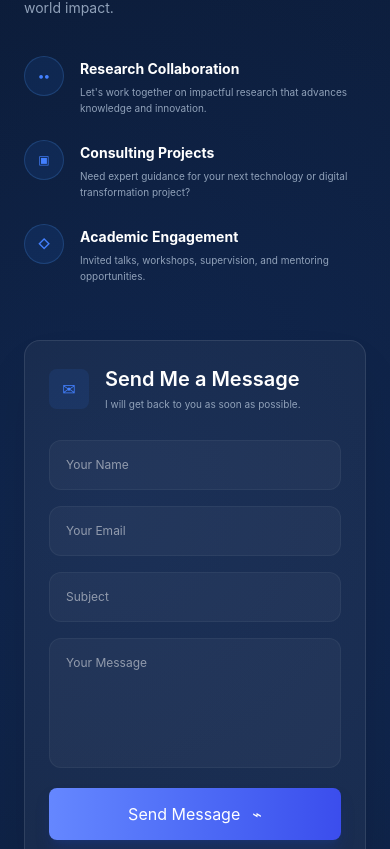
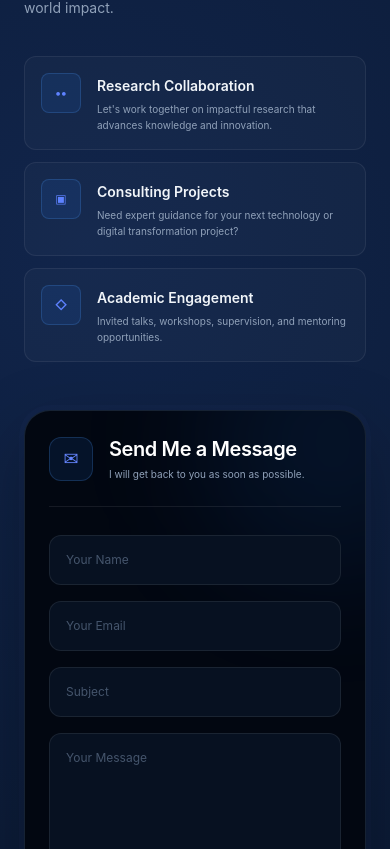
Before and after one commit to Kaveesha23dil/chameera_de_silva_portfolio, a React (Vite) app: page / in a window 390 px wide. Shown: the part 7955-8804 px from the top of the page. Built offline with nearby package versions, Linux system fonts and the light colour scheme.

Commit message:
feat: improve contact section styling and layout for better user experience

```diff
--- a/src/components/RemainingSections.tsx
+++ b/src/components/RemainingSections.tsx
@@ -155,48 +155,51 @@ function TestimonialsSection() {
 
 function ContactSection() {
   return (
-    <section id="contact" aria-labelledby="contact-heading" className="reveal-section relative overflow-hidden bg-[linear-gradient(120deg,#0a1830_0%,#10254c_100%)] pt-20 text-white sm:pt-24">
-      <div className="pointer-events-none absolute inset-0 bg-[radial-gradient(circle_at_30%_30%,rgba(45,101,211,0.15),transparent_40%)]" />
-      <div className="relative mx-auto grid w-full max-w-[1240px] grid-cols-1 gap-14 px-6 sm:px-8 lg:grid-cols-[46%_54%] lg:gap-20 lg:px-12">
+    <section id="contact" aria-labelledby="contact-heading" className="reveal-section relative overflow-hidden bg-[#0a1830] pt-20 text-white sm:pt-24 lg:pt-28">
+      <div className="pointer-events-none absolute inset-0 bg-[radial-gradient(circle_at_22%_20%,rgba(54,103,214,0.16),transparent_38%),radial-gradient(circle_at_82%_62%,rgba(48,79,186,0.1),transparent_32%)]" />
+      <div data-reveal className="relative mx-auto grid w-full max-w-[1240px] grid-cols-1 items-start gap-12 px-6 sm:px-8 lg:grid-cols-[44%_56%] lg:gap-16 lg:px-12">
         <div>
-          <p className="text-[11px] font-bold uppercase tracking-[0.16em] text-[#3978ff]">Contact <span className="ml-1 inline-block h-1.5 w-1.5 rounded-full bg-[#3978ff]" /></p>
-          <h2 id="contact-heading" className="mt-4 text-3xl font-bold leading-[1.08] tracking-[-0.03em] sm:text-4xl">Let's Connect &amp;<span className="block text-[#4380ff]">Build The Future Together</span></h2>
-          <p className="mt-6 max-w-[450px] text-sm leading-6 text-slate-400">I'm always open to discussing research collaborations, consulting opportunities, academic projects, and innovative ideas that create real-world impact.</p>
-          <div className="mt-9 space-y-6">
+          <p className="flex items-center gap-2 text-[11px] font-bold uppercase tracking-[0.16em] text-[#557cff]">Contact <span className="h-1.5 w-1.5 rounded-full bg-[#557cff]" /></p>
+          <h2 id="contact-heading" className="mt-4 max-w-[500px] text-3xl font-bold leading-[1.08] tracking-[-0.035em] sm:text-4xl lg:text-[2.65rem]">
+            Let's Connect &amp;<span className="block text-[#557cff]">Build The Future Together</span>
+          </h2>
+          <p className="mt-6 max-w-[470px] text-sm leading-6 text-slate-400">I'm always open to discussing research collaborations, consulting opportunities, academic projects, and innovative ideas that create real-world impact.</p>
+
+          <div className="mt-9 grid max-w-[500px] gap-3">
             {contactOptions.map((option) => (
-              <div key={option.title} className="flex gap-4">
-                <span className="grid h-10 w-10 shrink-0 place-items-center rounded-full border border-blue-400/20 bg-blue-500/10 text-xs font-bold text-[#4380ff]">{option.symbol}</span>
-                <span><strong className="text-sm">{option.title}</strong><small className="mt-1 block max-w-[350px] text-[10px] leading-4 text-slate-400">{option.text}</small></span>
+              <div key={option.title} className="group flex gap-4 rounded-xl border border-white/[0.07] bg-white/[0.025] p-4 transition-all duration-300 hover:translate-x-1 hover:border-blue-400/25 hover:bg-blue-500/[0.06]">
+                <span className="grid h-10 w-10 shrink-0 place-items-center rounded-lg border border-blue-400/20 bg-blue-500/10 text-xs font-bold text-[#5e82ff] transition-transform duration-300 group-hover:scale-105">{option.symbol}</span>
+                <span><strong className="text-sm font-semibold text-slate-100">{option.title}</strong><small className="mt-1 block max-w-[360px] text-[10px] leading-4 text-slate-400">{option.text}</small></span>
               </div>
             ))}
           </div>
         </div>
 
-        <form id="consultation" className="rounded-2xl border border-white/10 bg-white/[0.045] p-6 shadow-2xl shadow-black/15 sm:p-8" onSubmit={(event) => event.preventDefault()}>
-          <div className="flex items-center gap-4">
-            <span className="grid h-10 w-10 place-items-center rounded-lg bg-blue-500/10 text-[#4380ff]">✉</span>
-            <span><h3 className="text-xl font-semibold">Send Me a Message</h3><p className="mt-1 text-[10px] text-slate-400">I will get back to you as soon as possible.</p></span>
+        <form id="consultation" className="relative overflow-hidden rounded-[26px] border border-blue-300/[0.14] bg-[#020711] p-6 shadow-[0_24px_70px_rgba(0,0,0,0.25),0_0_0_5px_rgba(75,105,190,0.03)] sm:p-8 lg:p-10" onSubmit={(event) => event.preventDefault()}>
+          <div className="pointer-events-none absolute -right-24 -top-24 h-64 w-64 rounded-full bg-blue-500/10 blur-3xl" />
+          <div className="relative flex items-center gap-4 border-b border-white/[0.08] pb-6">
+            <span className="grid h-11 w-11 place-items-center rounded-xl border border-blue-400/20 bg-blue-500/10 text-lg text-[#6586ff]" aria-hidden="true">&#9993;</span>
+            <span><h3 className="text-xl font-semibold tracking-[-0.02em]">Send Me a Message</h3><p className="mt-1 text-[10px] text-slate-400">I will get back to you as soon as possible.</p></span>
           </div>
-          <div className="mt-7 grid gap-4 sm:grid-cols-2">
+          <div className="relative mt-7 grid gap-4 sm:grid-cols-2">
             <label className="sr-only" htmlFor="name">Your name</label>
-            <input id="name" type="text" placeholder="Your Name" className="rounded-xl border border-white/5 bg-white/[0.035] px-4 py-4 text-xs text-white outline-none transition focus:border-blue-400/50" />
+            <input id="name" type="text" placeholder="Your Name" className="rounded-xl border border-white/[0.08] bg-[#071121] px-4 py-4 text-xs text-white outline-none transition-all placeholder:text-slate-600 hover:border-white/15 focus:border-blue-400/50 focus:bg-[#09162a]" />
             <label className="sr-only" htmlFor="email">Your email</label>
-            <input id="email" type="email" placeholder="Your Email" className="rounded-xl border border-white/5 bg-white/[0.035] px-4 py-4 text-xs text-white outline-none transition focus:border-blue-400/50" />
+            <input id="email" type="email" placeholder="Your Email" className="rounded-xl border border-white/[0.08] bg-[#071121] px-4 py-4 text-xs text-white outline-none transition-all placeholder:text-slate-600 hover:border-white/15 focus:border-blue-400/50 focus:bg-[#09162a]" />
             <label className="sr-only" htmlFor="subject">Subject</label>
-            <input id="subject" type="text" placeholder="Subject" className="rounded-xl border border-white/5 bg-white/[0.035] px-4 py-4 text-xs text-white outline-none transition focus:border-blue-400/50 sm:col-span-2" />
+            <input id="subject" type="text" placeholder="Subject" className="rounded-xl border border-white/[0.08] bg-[#071121] px-4 py-4 text-xs text-white outline-none transition-all placeholder:text-slate-600 hover:border-white/15 focus:border-blue-400/50 focus:bg-[#09162a] sm:col-span-2" />
             <label className="sr-only" htmlFor="message">Your message</label>
-            <textarea id="message" rows={6} placeholder="Your Message" className="resize-none rounded-xl border border-white/5 bg-white/[0.035] px-4 py-4 text-xs text-white outline-none transition focus:border-blue-400/50 sm:col-span-2" />
+            <textarea id="message" rows={6} placeholder="Your Message" className="resize-none rounded-xl border border-white/[0.08] bg-[#071121] px-4 py-4 text-xs text-white outline-none transition-all placeholder:text-slate-600 hover:border-white/15 focus:border-blue-400/50 focus:bg-[#09162a] sm:col-span-2" />
           </div>
-          <button type="submit" className="mt-5 flex w-full items-center justify-center gap-3 rounded-lg bg-gradient-to-r from-[#6587ff] to-[#3b4ded] px-5 py-3.5 text-xs font-semibold shadow-lg shadow-blue-900/40 transition-transform hover:-translate-y-0.5">Send Message <span aria-hidden="true">⌁</span></button>
+          <button type="submit" className="group relative mt-5 flex w-full items-center justify-center gap-3 overflow-hidden rounded-xl border border-blue-300/20 bg-gradient-to-r from-[#5b7dff] to-[#3549e8] px-5 py-4 text-xs font-semibold shadow-[0_12px_34px_rgba(48,68,218,0.3)] transition-all duration-300 hover:-translate-y-0.5 hover:shadow-[0_16px_40px_rgba(48,68,218,0.4)]">Send Message <span className="transition-transform duration-300 group-hover:translate-x-1" aria-hidden="true">&#8594;</span></button>
         </form>
       </div>
-
-      <footer className="relative mt-24 px-4 pb-8 sm:px-6 sm:pb-10">
-        <div data-reveal className="relative mx-auto w-full max-w-[1240px] overflow-hidden rounded-[26px] border border-blue-300/[0.14] bg-[#020711] shadow-[0_30px_90px_rgba(0,0,0,0.35),0_0_0_6px_rgba(80,110,190,0.04)]">
+      <footer className="relative mt-16 w-full pb-0 sm:mt-20">
+        <div data-reveal className="relative w-full overflow-hidden border-y border-blue-300/[0.14] bg-[#020711] shadow-[0_-20px_70px_rgba(0,0,0,0.2)]">
           <div className="pointer-events-none absolute inset-x-[12%] bottom-[-180px] h-[360px] rounded-full bg-[#315cf4]/25 blur-[90px]" />
           <div className="pointer-events-none absolute inset-0 bg-[radial-gradient(circle_at_50%_100%,rgba(68,104,255,0.14),transparent_48%)]" />
 
-          <div className="relative px-6 pt-10 sm:px-10 sm:pt-12 lg:px-16 lg:pt-14">
+          <div className="relative mx-auto w-full max-w-[1240px] px-6 pt-10 sm:px-8 sm:pt-12 lg:px-12 lg:pt-14">
             <div className="flex flex-col gap-8 border-b border-white/[0.09] pb-10 sm:flex-row sm:items-end sm:justify-between sm:pb-12">
               <div>
                 <p className="text-sm text-slate-300 sm:text-base">Let's collaborate. Say hello</p>
```
